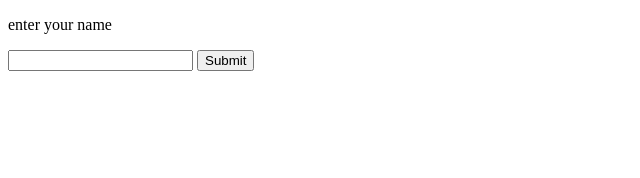
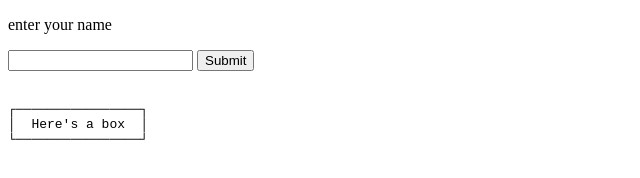
Before and after one commit to ericlippert/ericlippert.github.io, a plain HTML site: page index.html in a window 1280 px wide. Shown: the whole page, without its empty margins (0-640 px from the left). Drawn offline with Linux system fonts and the light colour scheme.

Commit message:
Drawing boxes in HTML #2
Drawing boxes in HTML #2

fixed other small issue from last commit

```diff
--- a/css.css
+++ b/css.css
@@ -0,0 +1,4 @@
+.dungeon {
+        font-family: monospace;
+        white-space: pre;
+    }
--- a/index.html
+++ b/index.html
@@ -4,6 +4,7 @@
 <head>
     <title>Hello World Example</title>
     <link rel="stylesheet" href="css.css">
+    <meta charset="UTF-8">
 </head>
 
 <body>
@@ -12,8 +13,16 @@
         <input type="text" id="inputbox">
         <button id="submitbutton">Submit</button>
         <p id="outputtext"></p>
-        <script src="js.js"></script>
+
     </div>
+
+
+    <div class="dungeon">
+┌────────────────┐
+│  Here's a box  │
+└────────────────┘
+</div>
+    <script src="js.js"></script>
 </body>
 
 </html>
```
